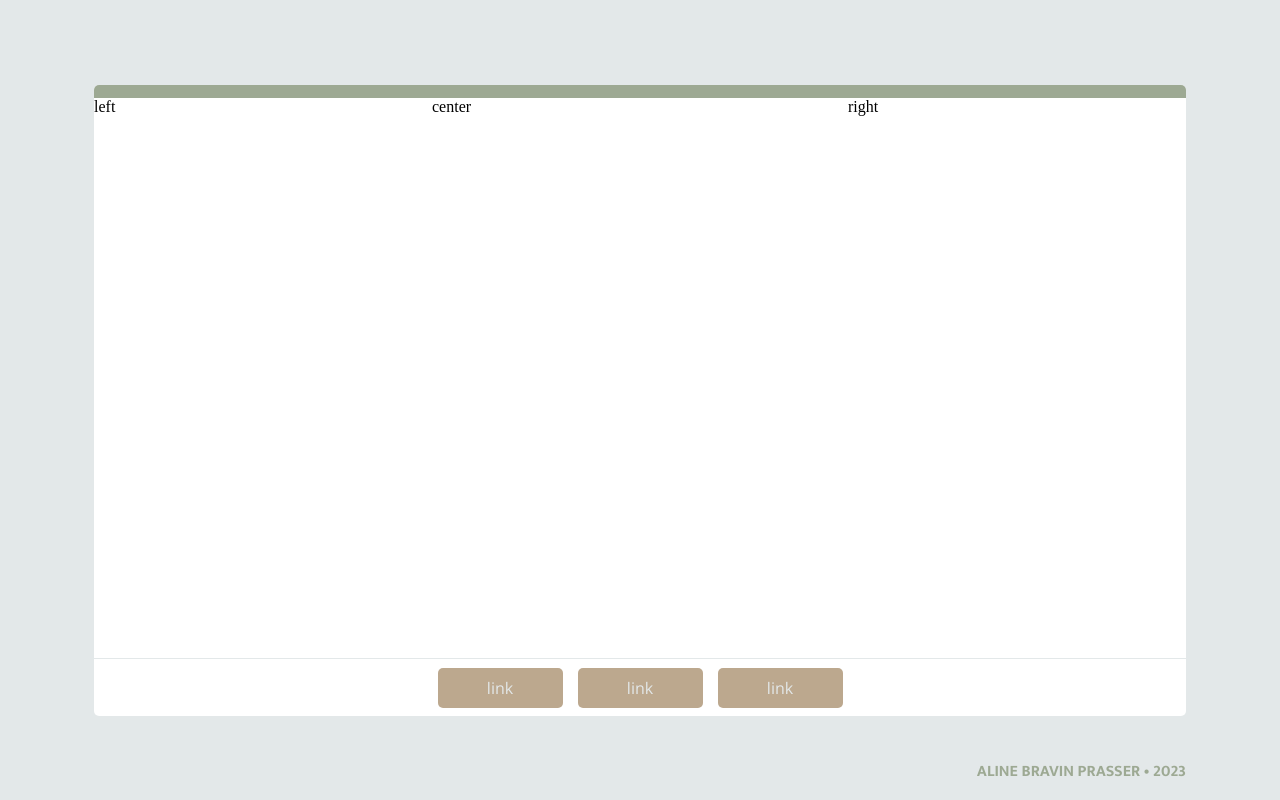
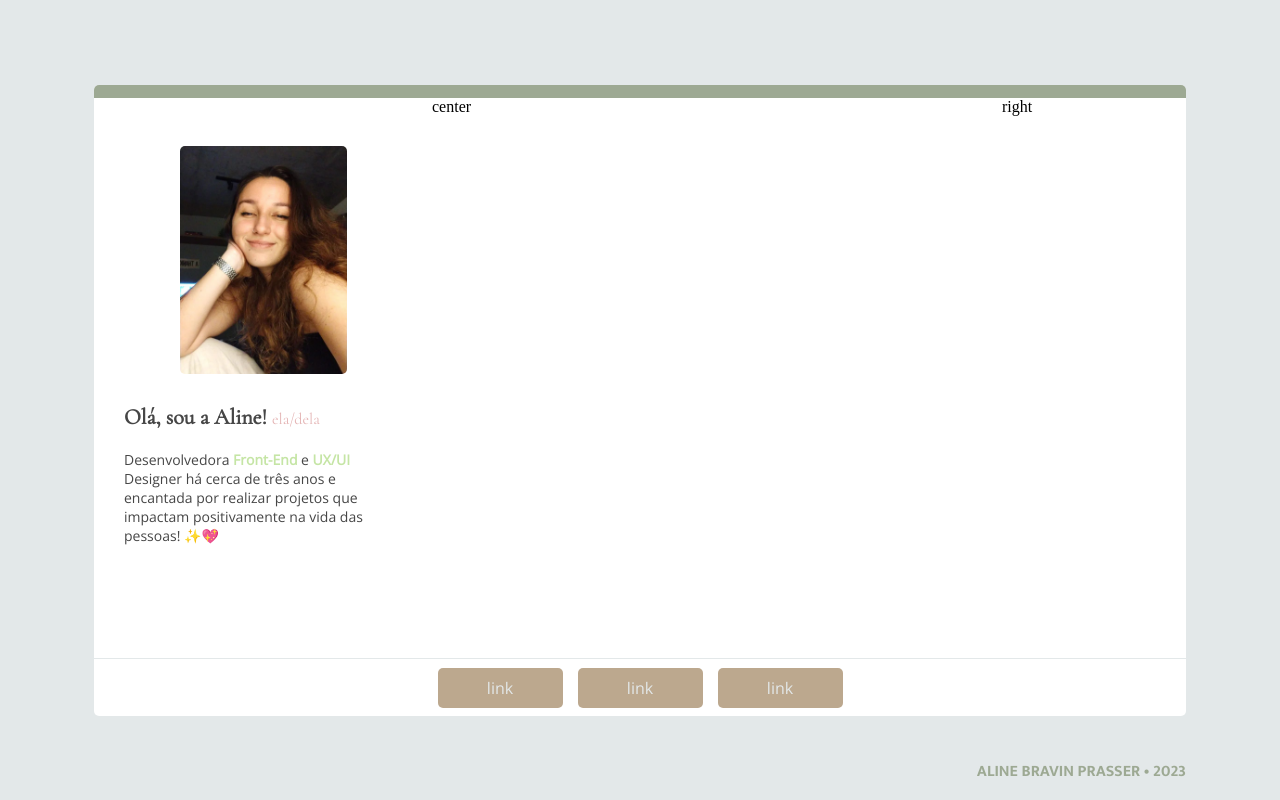
Before and after one commit to alineprasser/About-Me, a React (Vite) app: page / in a window 1280 px wide. Built offline with nearby package versions, Linux system fonts and the light colour scheme.

Commit message:
Aba esquerda

```diff
--- a/index.html
+++ b/index.html
@@ -5,7 +5,7 @@
     <link rel="icon" type="image/svg+xml" href="/vite.svg" />
     <link rel="preconnect" href="https://fonts.googleapis.com">
     <link rel="preconnect" href="https://fonts.gstatic.com" crossorigin>
-    <link href="https://fonts.googleapis.com/css2?family=Mukta:wght@400;700&family=Open+Sans&display=swap" rel="stylesheet">
+    <link href="https://fonts.googleapis.com/css2?family=Cormorant+Garamond&family=Mukta:wght@400;700&family=Open+Sans&display=swap" rel="stylesheet">
 
     <meta name="viewport" content="width=device-width, initial-scale=1.0" />
     <title>About Me</title>
--- a/src/pages/Home/index.tsx
+++ b/src/pages/Home/index.tsx
@@ -17,7 +17,23 @@ export function Home() {
             <div className="box">
               <div className="box-header"></div>
               <div className="box-content">
-                <div className="left-box-content">left</div>
+                <div className="left-box-content">
+                  <img
+                    className="profile-img"
+                    src="src\assets\images\profile.jpg"
+                  />
+                  <div className="left-box-content-text">
+                    <h1>
+                      Olá, sou a Aline!<span>ela/dela</span>
+                    </h1>
+                    <p>
+                      Desenvolvedora <strong>Front-End</strong> e{" "}
+                      <strong>UX/UI</strong> Designer há cerca de três anos e
+                      encantada por realizar projetos que impactam positivamente
+                      na vida das pessoas! ✨💖
+                    </p>
+                  </div>
+                </div>
                 <div className="center-box-content">center</div>
                 <div className="right-box-content">right</div>
               </div>
--- a/src/pages/Home/styles.scss
+++ b/src/pages/Home/styles.scss
@@ -55,11 +55,61 @@ main {
                 display: flex;
                 justify-content: space-between;
                 height: 560px;
+
                 .left-box-content, .right-box-content {
+                    display: flex;
+                    flex-direction: column;
                     width: 338px;
+                    align-items: center;
                 }
+
                 .center-box-content {
                     width: 416px;
+                }
+
+                .left-box-content {
+                    font-family: 'Cormorant Garamond';
+                    font-style: normal;
+                    font-weight: 400;
+                    color: $black;
+                    gap: 30px;
+                    margin-top: 3em;
+
+                    .left-box-content-text {
+                        margin: 0 30px;
+                        display: flex;
+                        gap: 20px;
+                        flex-direction: column;
+
+                        h1 {
+                            font-weight: 700;
+                            font-size: 22px;
+                        }
+
+                        span {
+                            font-size: 16px;
+                            font-weight: 400;
+                            color: $pink;
+                            margin-left: 5px;
+                        }
+
+                        p {
+                            font-family: 'Open Sans', sans-serif;
+                            font-size: 14px;
+                            strong {
+                                color: $light-green;
+                            }
+
+                        }
+                    }
+
+
+                    .profile-img {
+                        width: 167px;
+                        height: 228px;
+                        border-radius: 5px;
+                        object-fit: cover;
+                    }
                 }
             }
 
```
